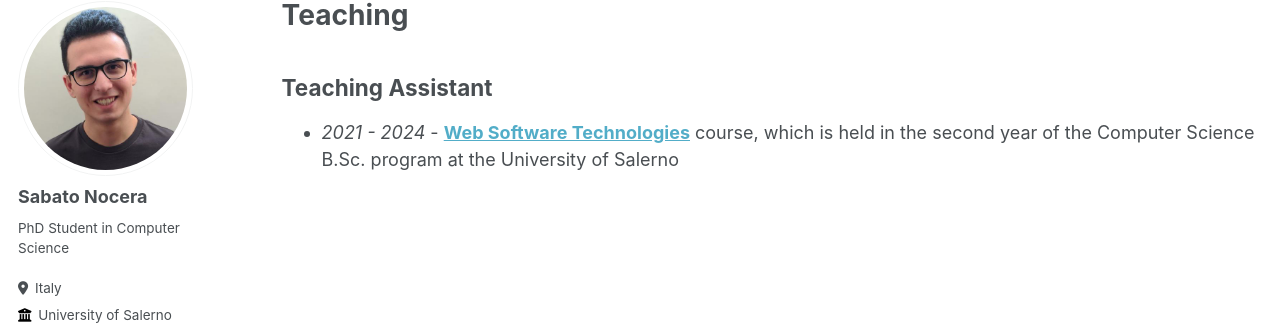
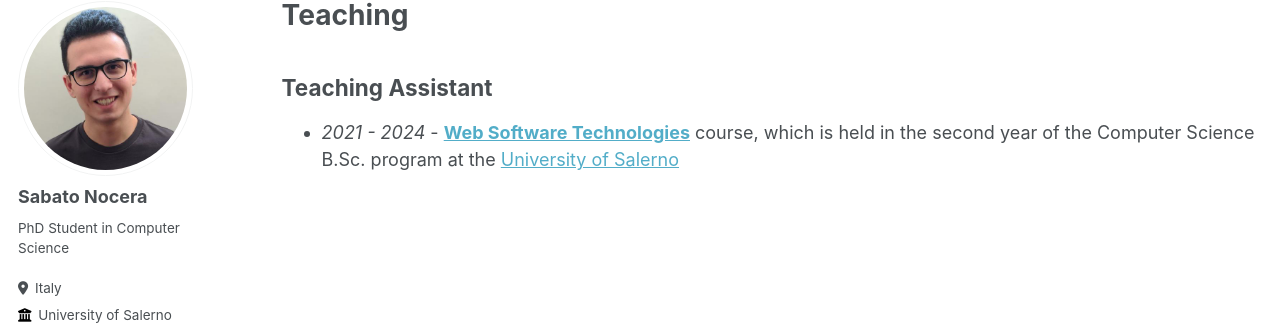
Before and after one commit to sabato-nocera/sabato-nocera.github.io, a Jekyll site: the page built from _pages/teaching.html, in a window 1280 px wide. Shown: the part 105-441 px from the top of the page. Built offline with Jekyll 4.4.1, drawn with Linux system fonts in a browser that asks for light colours; some web fonts are replaced; part of the change alters nothing that is shown.

```diff
--- a/_pages/teaching.html
+++ b/_pages/teaching.html
@@ -15,6 +15,6 @@ author_profile: true
 
 <ul>
   <li>
-    <i>2021 - 2024</i> - <b><a href="https://unisa.coursecatalogue.cineca.it/insegnamenti/2023/511551/2017/9999/500153?coorte=2022&schemaid=17311">Web Software Technologies</a></b> course, which is held in the second year of the Computer Science B.Sc. program at the University of Salerno
+    <i>2021 - 2024</i> - <b><a href="https://unisa.coursecatalogue.cineca.it/insegnamenti/2023/511551/2017/9999/500153?coorte=2022&schemaid=17311">Web Software Technologies</a></b> course, which is held in the second year of the Computer Science B.Sc. program at the <a href="https://web.unisa.it/en/university">University of Salerno</a>
   </li>
 </ul>
```
